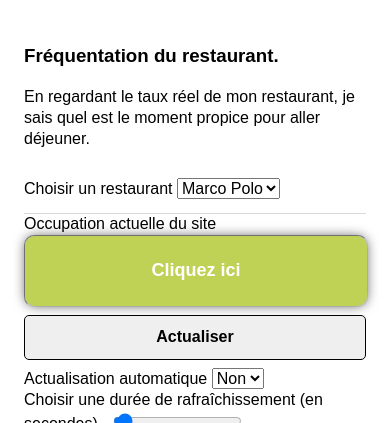
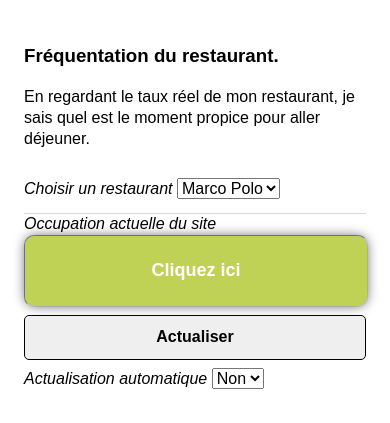
Before and after one commit to olivergg/sodexowatcher, a plain HTML site: page scalajs/index.html in a window 390 px wide. Shown: the part 75-498 px from the top of the page. Drawn offline with nearby package versions, Linux system fonts and the light colour scheme; some packages are replaced by stand-ins of ours; files that its build step writes are made by us from their sources.

Commit message:
Màj CSS

```diff
--- a/www/css/index.less
+++ b/www/css/index.less
@@ -1,14 +1,13 @@
 @percentBarHeight: 70px;
-
 * {
-    -webkit-tap-highlight-color: rgba(0,0,0,0); /* make transparent link selection, adjust last value opacity 0 to 1.0 */
+	-webkit-tap-highlight-color: rgba(0, 0, 0, 0);
 }
 
 body {
-    -webkit-touch-callout: none;                /* prevent callout to copy image, etc when tap to hold */
-    -webkit-text-size-adjust: none;             /* prevent webkit from resizing text to fit */
-    -webkit-user-select: none;                  /* prevent copy paste, to allow, change 'none' to 'text' */
-    -moz-user-select: none;
+	-webkit-touch-callout: none;
+	-webkit-text-size-adjust: none;
+	-webkit-user-select: none;
+	-moz-user-select: none;
 	-ms-user-select: none;
 	-o-user-select: none;
 	user-select: none;
@@ -47,8 +46,22 @@ body {
 	color: white;
 }
 
+.deviceReady {
+	text-align: center;
+	background: red;
+}
 
-.deviceReady {
-	text-align:center;
-	background:red;
+.mylabel {
+	font-style: italic;
+	margin-top: 0 ! important;
 }
+
+#mainPage {
+	.ui-header h1 {
+		font-size: 1.3em;
+	}
+}
+
+.hiddenBlock {
+	display: none;
+}
```
Also changed, not shown: www/css/index.css.
